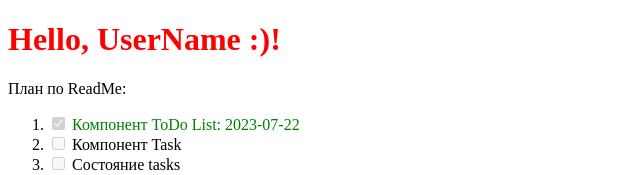
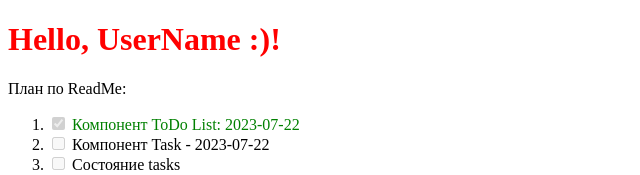
Before and after one commit to leha404/react-todo, a React (Create React App) app: page / in a window 1280 px wide. Shown: the top 175 px of the page, without its empty margins (0-640 px from the left). Built offline with nearby package versions, Linux system fonts and the light colour scheme.

Commit message:
task component

```diff
--- a/src/App.jsx
+++ b/src/App.jsx
@@ -1,5 +1,5 @@
 import Heading from './components/Heading';
-import List from './components/List';
+import ToDoList from './components/ToDoList';
 
 // App Component
 const App = () => {
@@ -7,7 +7,7 @@ const App = () => {
     <div>
       <Heading />
       <p>План по ReadMe:</p>
-      <List />
+      <ToDoList />
     </div>
   );
 };
--- /dev/null
+++ b/src/components/Task.jsx
@@ -0,0 +1,10 @@
+function Task() {
+  return (
+    <div>
+      <input type="checkbox" disabled checked={false}></input>
+      <label> Компонент Task - 2023-07-22</label>
+    </div>
+  );
+}
+
+export default Task
--- a/src/components/List.jsx
+++ b/src/components/ToDoList.jsx
@@ -1,4 +1,6 @@
-function List() {
+import Task from "./Task";
+
+function ToDoList() {
   // Inline styling
   const customStyle = {
     color: "red",
@@ -16,10 +18,7 @@ function List() {
     </li>
 
     <li>
-      <div>
-        <input type="checkbox" disabled checked={false}></input>
-        <label> Компонент Task</label>
-      </div>
+      <Task />
     </li>
 
     <li>
@@ -75,4 +74,4 @@ function List() {
   </ol>;
 }
 
-export default List
+export default ToDoList
```
Also changed, not shown: src/components/ListEl.jsx (deleted).
